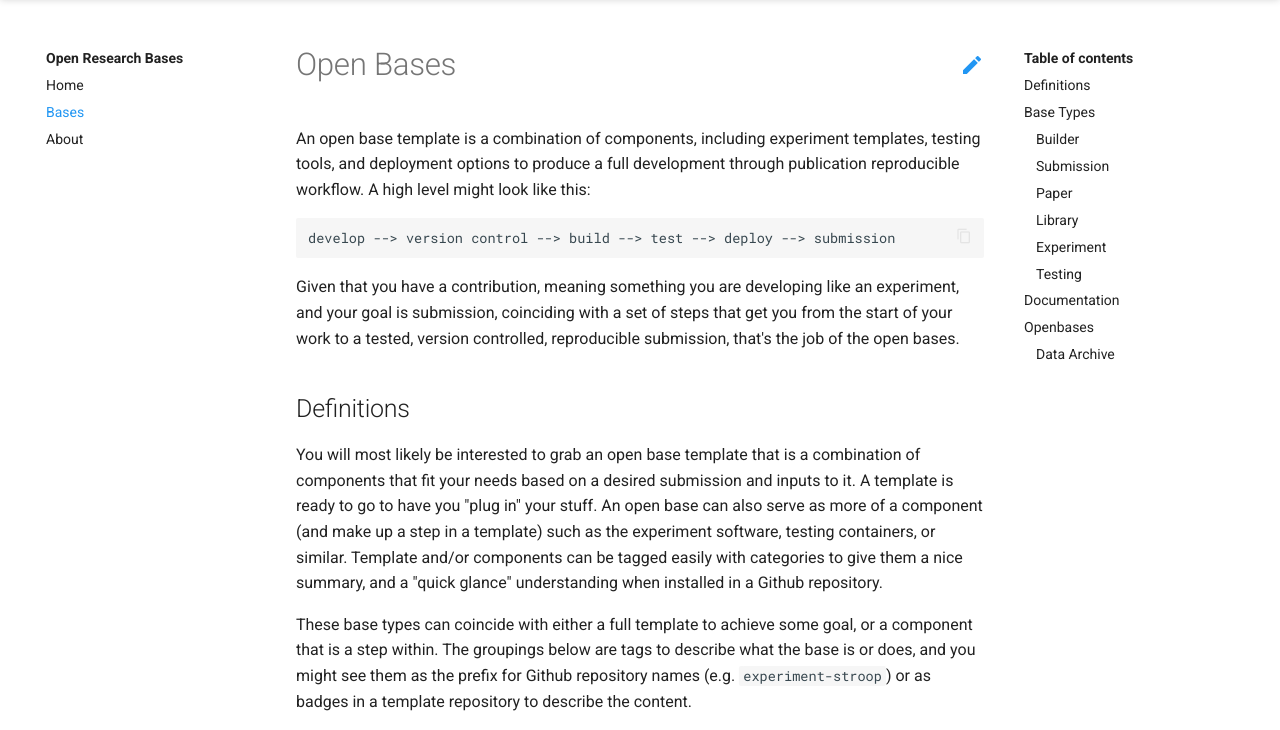
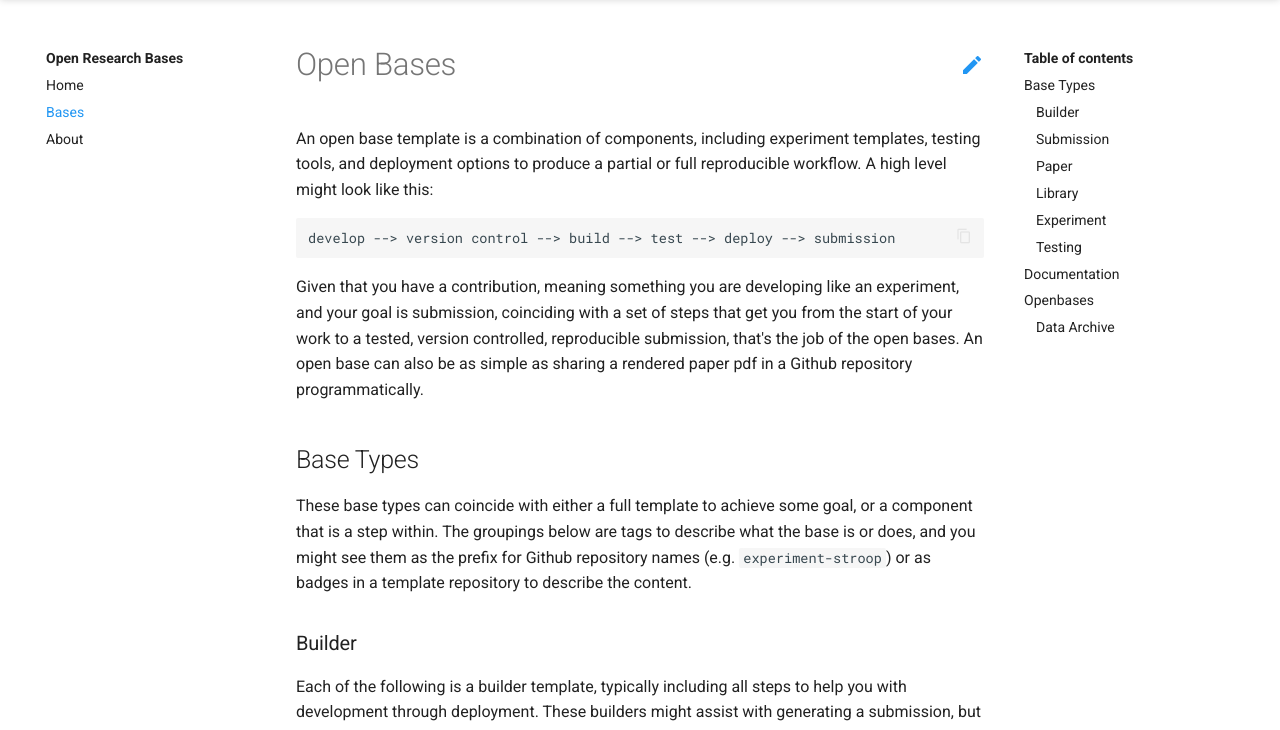
Before and after one commit to openbases/openbases.github.io, a plain HTML site: page bases/index.html in a window 1280 px wide. Shown: the part 53-783 px from the top of the page. Drawn offline with Linux system fonts and the light colour scheme; no server answers.

Commit message:
Automated deployment to GitHub Pages 344830e5440524b488bd379d850afa233274cd1b

```diff
--- a/bases/index.html
+++ b/bases/index.html
@@ -286,13 +286,6 @@
     <ul class="md-nav__list" data-md-scrollfix>
 
         <li class="md-nav__item">
-  <a href="#definitions" title="Definitions" class="md-nav__link">
-    Definitions
-  </a>
-
-</li>
-
-        <li class="md-nav__item">
   <a href="#base-types" title="Base Types" class="md-nav__link">
     Base Types
   </a>
@@ -418,13 +411,6 @@
     <ul class="md-nav__list" data-md-scrollfix>
 
         <li class="md-nav__item">
-  <a href="#definitions" title="Definitions" class="md-nav__link">
-    Definitions
-  </a>
-
-</li>
-
-        <li class="md-nav__item">
   <a href="#base-types" title="Base Types" class="md-nav__link">
     Base Types
   </a>
@@ -527,8 +513,8 @@
 
                 <h1 id="open-bases">Open Bases<a class="headerlink" href="#open-bases" title="Permanent link">&para;</a></h1>
 <p>An open base template is a combination of components, including experiment
-templates, testing tools, and deployment options to produce a full development
-through publication reproducible workflow. A high level might look like this:</p>
+templates, testing tools, and deployment options to produce a partial or full
+ reproducible workflow. A high level might look like this:</p>
 <div class="codehilite"><pre><span></span>develop --&gt; version control --&gt; build --&gt; test --&gt; deploy --&gt; submission
 </pre></div>
 
@@ -536,20 +522,13 @@ through publication reproducible workflow. A high level might look like this:</p
 <p>Given that you have a contribution, meaning something you are developing like
 an experiment, and your goal is submission, coinciding with a set of
 steps that get you from the start of your work to a tested, version controlled,
-reproducible submission, that's the job of the open bases.</p>
-<h2 id="definitions">Definitions<a class="headerlink" href="#definitions" title="Permanent link">&para;</a></h2>
-<p>You will most likely be interested to grab an open base template that is a combination
-of components that fit your needs based on a desired submission and inputs to it. A template
-is ready to go to have you "plug in" your stuff. An open base can also serve as
-more of a component (and make up a step in a template) such as the experiment software,
-testing containers, or similar. Template and/or components can be tagged easily
-with categories to give them a nice summary, and a "quick glance" understanding
-when installed in a Github repository. </p>
+reproducible submission, that's the job of the open bases. An open base can also
+be as simple as sharing a rendered paper pdf in a Github repository programmatically.</p>
+<h2 id="base-types">Base Types<a class="headerlink" href="#base-types" title="Permanent link">&para;</a></h2>
 <p>These base types can coincide with either a full template to achieve some goal, or a
 component that is a step within. The groupings below are tags to describe what the base is or does,
 and you might see them as the prefix for Github repository names (e.g. <code>experiment-stroop</code>)
 or as badges in a template repository to describe the content.</p>
-<h2 id="base-types">Base Types<a class="headerlink" href="#base-types" title="Permanent link">&para;</a></h2>
 <h3 id="builder">Builder<a class="headerlink" href="#builder" title="Permanent link">&para;</a></h3>
 <p>Each of the following is a builder template, typically including all steps to
 help you with development through deployment. These builders might assist with
```
Also changed, not shown: search/search_index.json (+3 -8 lines).
